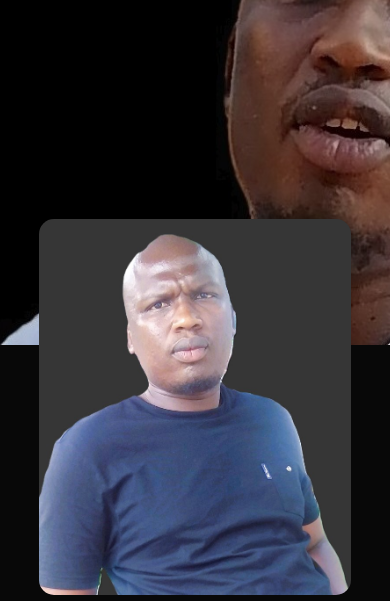
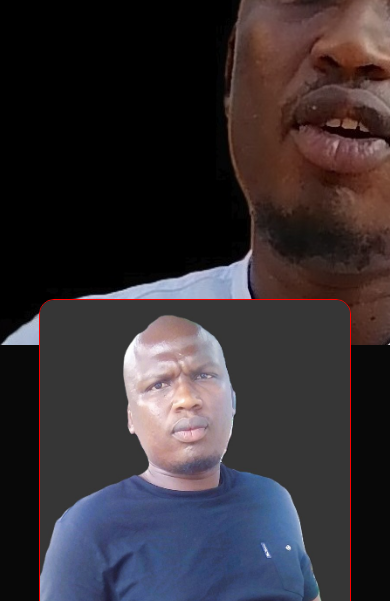
Before and after one commit to GeorgeShasha/Personal-Portfolio, a plain HTML site: page index.html in a window 390 px wide. Shown: the part 499-1100 px from the top of the page. Drawn offline with Linux system fonts and the light colour scheme.

Commit message:
Updated style for smaller screens

```diff
--- a/styles.css
+++ b/styles.css
@@ -443,7 +443,13 @@ nav .fa-solid {
         background-image: url(images/Image-Header-phone.png);
     }
 
+    #about {
+        margin-top: 100px;
+    }
+
     .about-col-1 img {
-        margin-top: 20px;
+        border: 1px solid #ff0000
     }
+
+
 }
```
